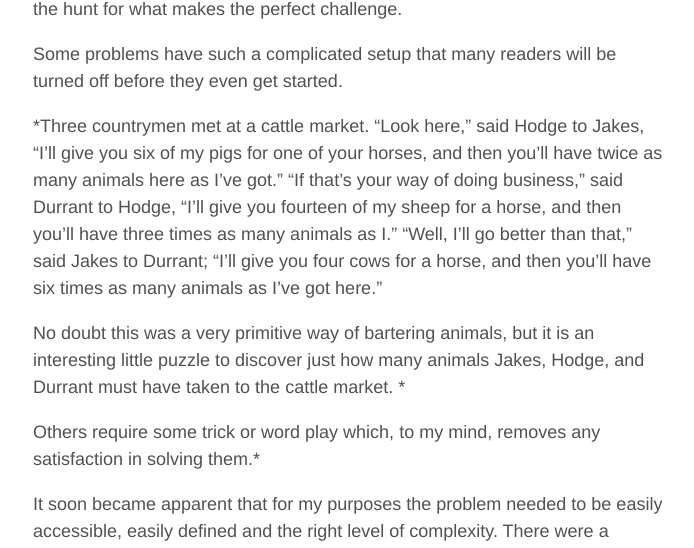
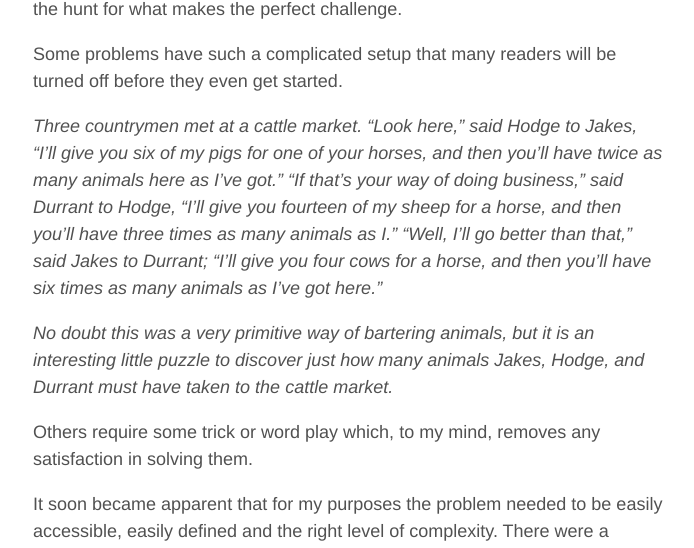
Before and after one commit to sirioq/sirioq.github.io, a Jekyll site: the page built from _posts/2016-05-06-The-Perfect-Maths-Problem.md, in a window 1280 px wide. Shown: the part 424-972 px from the top of the page, without its empty margins (292-986 px from the left). Built offline with Jekyll 4.4.1, drawn with Linux system fonts in a browser that asks for light colours.

```diff
--- a/_posts/2016-05-06-The-Perfect-Maths-Problem.md
+++ b/_posts/2016-05-06-The-Perfect-Maths-Problem.md
@@ -17,13 +17,13 @@ Some problems have such a complicated setup that many readers will be turned off
 one of your horses, and then you'll have twice as many animals here as I've got." "If that's your way of doing
 business," said Durrant to Hodge, "I'll give you fourteen of my sheep for a horse, and then you'll have three
 times as many animals as I." "Well, I'll go better than that," said Jakes to Durrant; "I'll give you four cows for a
-horse, and then you'll have six times as many animals as I've got here."
+horse, and then you'll have six times as many animals as I've got here."*
 
 
-No doubt this was a very primitive way of bartering animals, but it is an interesting little puzzle to discover just
-how many animals Jakes, Hodge, and Durrant must have taken to the cattle market. *
+*No doubt this was a very primitive way of bartering animals, but it is an interesting little puzzle to discover just
+how many animals Jakes, Hodge, and Durrant must have taken to the cattle market.*
 
-Others require some trick or  word play which, to my mind, removes any satisfaction in solving them.*
+Others require some trick or  word play which, to my mind, removes any satisfaction in solving them.
 
 It soon became apparent that for my purposes the problem needed to be easily accessible, easily defined and the right level of complexity. There were a number of really engaging problems but the level of assumed mathematical knowledge was too great to have widespread appeal.
 
```
